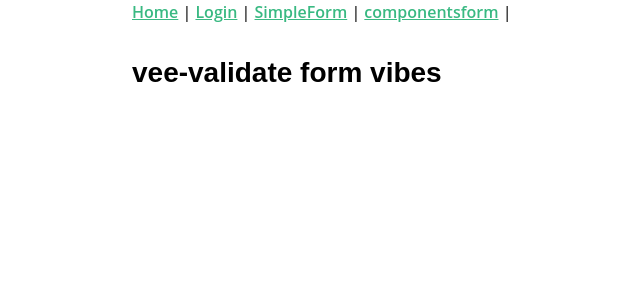
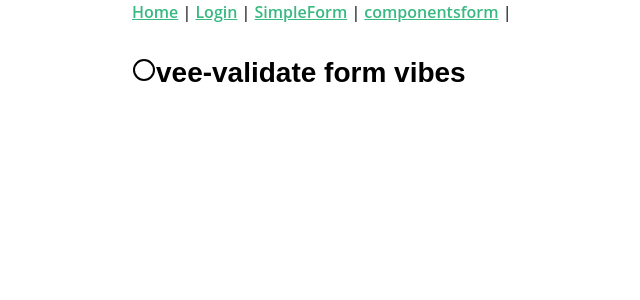
Before and after one commit to luml/validating-vue3-forms, a Vue app: page / in a window 1280 px wide. Shown: the top 300 px of the page, without its empty margins (298-938 px from the left). Built offline with nearby package versions, Linux system fonts and the light colour scheme.

Commit message:
feat: BaseIcon

```diff
--- a/package.json
+++ b/package.json
@@ -9,6 +9,7 @@
   },
   "dependencies": {
     "core-js": "^3.6.4",
+    "feather-icons": "^4.28.0",
     "vee-validate": "^4.3.0",
     "vue": "^3.0.0",
     "vue-router": "^4.0.11"
--- /dev/null
+++ b/src/components/BaseIcon.vue
@@ -0,0 +1,37 @@
+<template>
+  <div class="icon-wrapper" v-html="svg">
+  </div>
+</template>
+
+<script>
+import feather from 'feather-icons'
+
+export default {
+  props: {
+    name: {
+      type: String
+    },
+    width: {
+      type: [Number, String],
+      default: 24
+    },
+    height: {
+      type: [Number, String],
+      default: 24
+    }
+  },
+  computed: {
+    svg () {
+      return feather.icons[this.name].toSvg({
+        class: 'icon',
+        width: this.width,
+        height: this.height
+      })
+    }
+  }
+}
+</script>
+
+<style lang="scss" scoped>
+
+</style>
--- a/src/views/Home.vue
+++ b/src/views/Home.vue
@@ -1,7 +1,6 @@
 <template>
-  <transition>
-    <h3>vee-validate form vibes</h3>
-  </transition>
+    <!-- feather-icons libary -->
+    <h3><BaseIcon name="circle" />vee-validate form vibes</h3>
 </template>
 
 <script>
```
Also changed, not shown: 1 other file (tests, documents, lock files or other folders).
